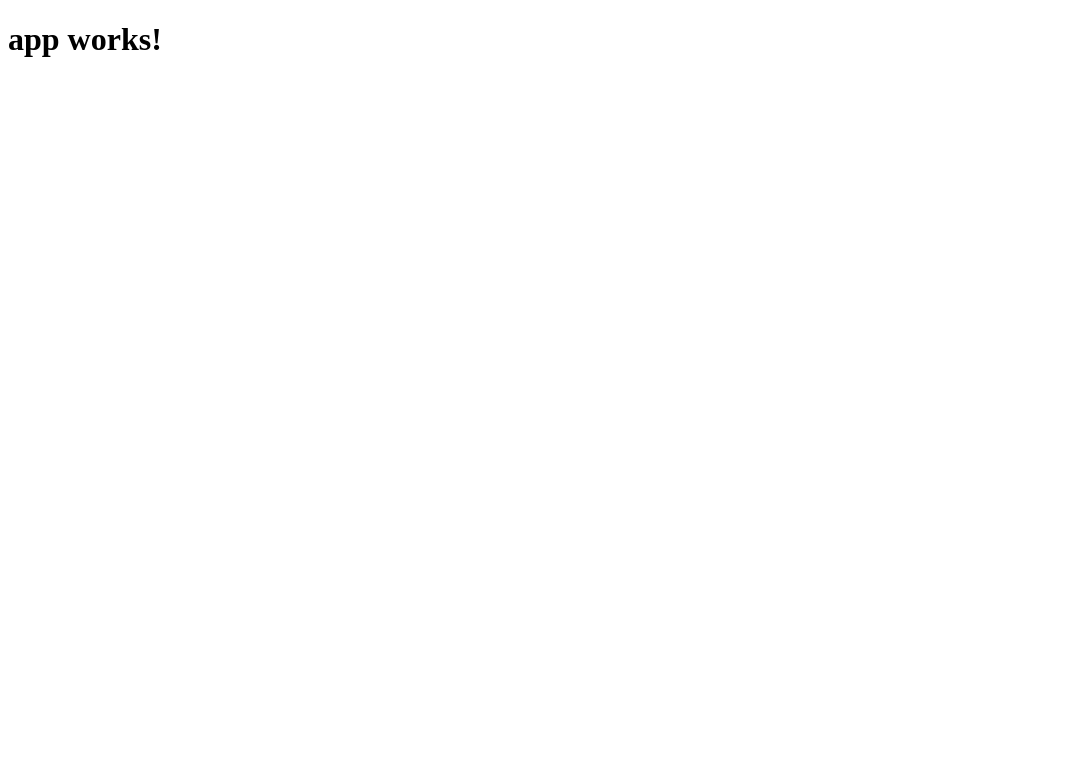
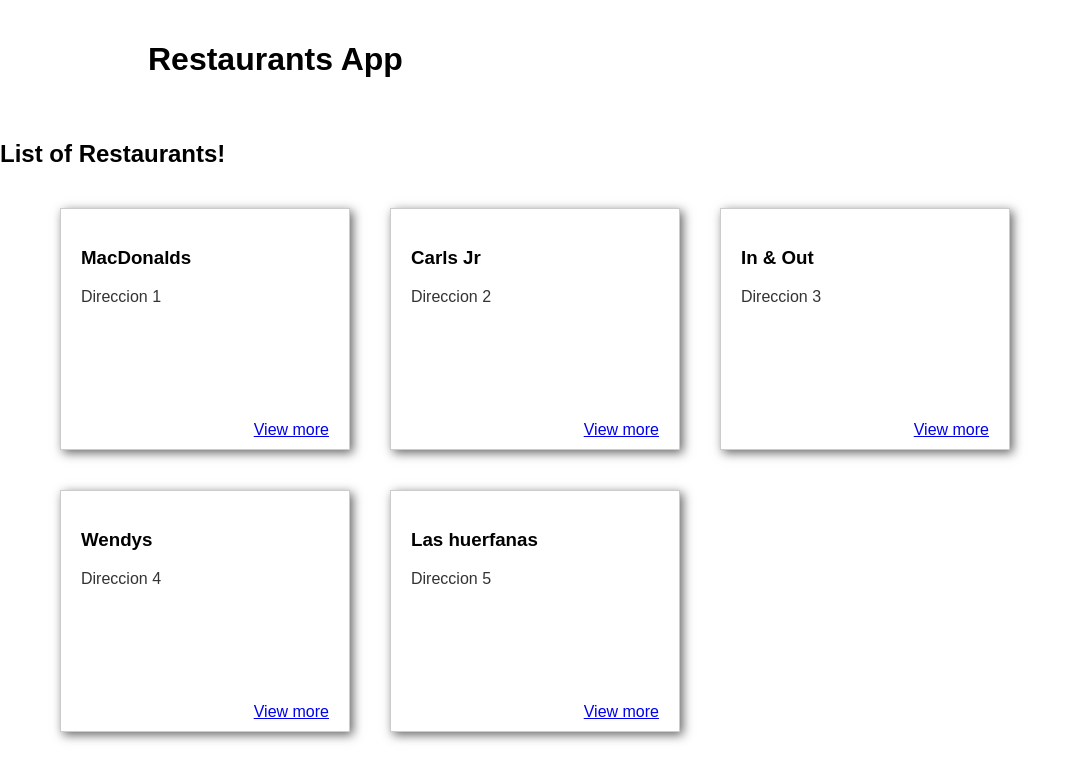
Before and after one commit to carlitos/ng-restaurants, an Angular app: page / in a window 1280 px wide. Shown: the top 780 px of the page, without its empty margins (0-1082 px from the left). Built offline with nearby package versions, Linux system fonts and the light colour scheme.

Commit message:
Restaurants example, component design & routing

```diff
--- a/src/app/app.component.html
+++ b/src/app/app.component.html
@@ -1,3 +1,8 @@
-<h1>
-  {{title}}
-</h1>
+<div id="MainContainer">
+  <div class="container">
+      <h1>{{title}}</h1>
+      <!-- Se supone que va el router-outlet right here -->
+  </div>
+</div>
+
+<app-restaurants></app-restaurants>
--- a/src/app/app.component.ts
+++ b/src/app/app.component.ts
@@ -6,5 +6,5 @@
   styleUrls: ['./app.component.css']
 })
 export class AppComponent {
-  title = 'app works!';
+  title = 'Restaurants App';
 }
--- a/src/app/app.module.ts
+++ b/src/app/app.module.ts
@@ -4,10 +4,14 @@
 import { HttpModule } from '@angular/http';
 
 import { AppComponent } from './app.component';
+import { RestaurantsComponent } from './restaurants/restaurants.component';
+import { SaucersComponent } from './saucers/saucers.component';
 
 @NgModule({
   declarations: [
-    AppComponent
+    AppComponent,
+    RestaurantsComponent,
+    SaucersComponent
   ],
   imports: [
     BrowserModule,
--- /dev/null
+++ b/src/app/restaurants/restaurants.component.css
@@ -0,0 +1,21 @@
+.card{
+  list-style: none;
+  width: 20%;
+  height: 200px;
+  border: solid 1px #ccc;
+  box-shadow: 3px 3px 10px #666;
+  display: inline-block;
+  margin: 20px;
+  padding: 20px;
+  position: relative;
+}
+
+.card p{
+  color: #333;
+}
+
+.card a{
+  position: absolute;
+  right: 20px;
+  bottom: 10px;
+}
--- /dev/null
+++ b/src/app/restaurants/restaurants.component.html
@@ -0,0 +1,9 @@
+<h2>List of Restaurants!</h2>
+
+<ul>
+  <li class="card" *ngFor="let restaurant of restaurants">
+     <h3>{{restaurant.name}} </h3>
+     <p>{{restaurant.address}}</p>
+    <a href="#">View more</a>
+  </li>
+</ul>
--- /dev/null
+++ b/src/app/restaurants/restaurants.component.ts
@@ -0,0 +1,44 @@
+import { Component, OnInit } from '@angular/core';
+
+@Component({
+  selector: 'app-restaurants',
+  templateUrl: './restaurants.component.html',
+  styleUrls: ['./restaurants.component.css']
+})
+export class RestaurantsComponent implements OnInit {
+  restaurants = [];
+
+  constructor() {
+      this.restaurants =[
+        {
+          id: '1',
+          name: 'MacDonalds',
+          address: 'Direccion 1'
+        },
+        {
+          id: '2',
+          name: 'Carls Jr',
+          address: 'Direccion 2'
+        },
+        {
+          id: '3',
+          name: 'In & Out ',
+          address: 'Direccion 3'
+        },
+        {
+          id: '3',
+          name: 'Wendys ',
+          address: 'Direccion 4'
+        },
+        {
+          id: '4',
+          name: 'Las huerfanas ',
+          address: 'Direccion 5'
+        }
+      ]
+   }
+
+  ngOnInit() {
+  }
+
+}
--- /dev/null
+++ b/src/app/saucers/saucers.component.html
@@ -0,0 +1,3 @@
+<p>
+  saucers works!
+</p>
--- /dev/null
+++ b/src/app/saucers/saucers.component.ts
@@ -0,0 +1,15 @@
+import { Component, OnInit } from '@angular/core';
+
+@Component({
+  selector: 'app-saucers',
+  templateUrl: './saucers.component.html',
+  styleUrls: ['./saucers.component.css']
+})
+export class SaucersComponent implements OnInit {
+
+  constructor() { }
+
+  ngOnInit() {
+  }
+
+}
--- a/src/styles.css
+++ b/src/styles.css
@@ -1 +1,15 @@
 /* You can add global styles to this file, and also import other style files */
+html,
+body{
+    margin:0;
+    padding: 0;
+    font-family: arial, Verdana;
+}
+
+.container{
+    background-color: #fff;
+    max-width: 1024px;
+    margin: 0 auto;
+    box-sizing: border-box;
+    padding: 20px;
+}
```
Also changed, not shown: src/app/app.routing.ts (added, +8 -0 lines), src/app/saucers/saucers.component.css (added), 2 other files (tests, documents, lock files or other folders).
